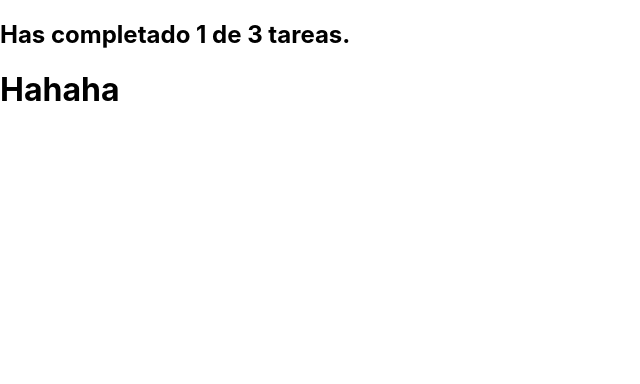
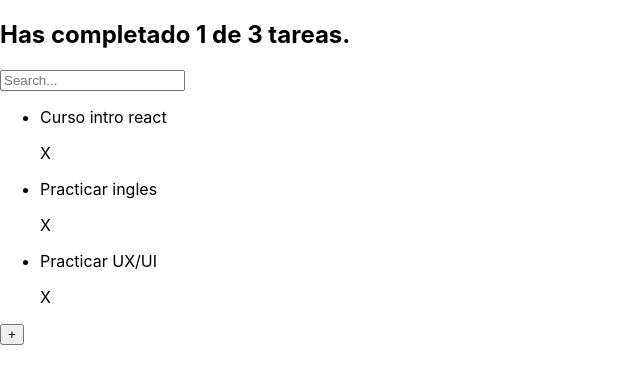
Before and after one commit to johdasgran/devtasks-app, a React (Create React App) app: page / in a window 1280 px wide. Shown: the top 384 px of the page, without its empty margins (0-640 px from the left). Built offline with nearby package versions, Linux system fonts and the light colour scheme.

Commit message:
add components

```diff
--- a/src/App.js
+++ b/src/App.js
@@ -1,10 +1,13 @@
 // import logo from './logo.svg';
 // import './App.css';
 import React from "react";
-import ToDoCounter from "./Components/ToDoCounter";
+import { ToDoCounter } from "./Components/ToDoCounter";
+import { ToDoList } from "./Components/ToDoList";
+import { ToDoItem } from "./Components/ToDoItem";
+import { ToDoButton } from "./Components/ToDoButton";
+import { ToDoSearch } from "./Components/ToDoSearch";
 
-
-const task = [
+const tasks = [
   { text: "Curso intro react", completed: false},
   { text: "Practicar ingles", completed: false},
   { text: "Practicar UX/UI", completed: false}
@@ -13,12 +16,25 @@ const task = [
 
 function App() {
   return (
-    <React.Fragment>
+    <>
       <ToDoCounter />
-        <h1>Hahaha</h1>
+      <ToDoSearch />
+
+    <ToDoList>
+
+    {
+      tasks.map(task => (
+        <ToDoItem key={task.text} text={task.text} />
+      ))
+    }
+
+    </ToDoList>
 
 
-    </React.Fragment>
+    <ToDoButton />
+
+
+    </>
   );
 }
 
--- /dev/null
+++ b/src/Components/ToDoButton.js
@@ -0,0 +1,9 @@
+import React from "react";
+
+function ToDoButton() {
+    return (
+        <button> +</button>
+    );
+}
+
+export { ToDoButton };
--- a/src/Components/ToDoCounter.js
+++ b/src/Components/ToDoCounter.js
@@ -2,10 +2,8 @@ import React from "react";
 
 function ToDoCounter() {
     return (
-        <React.Fragment>
         <h2>Has completado 1 de 3 tareas.</h2>
-        </React.Fragment>
     );
 }
 
-export default ToDoCounter;
+export { ToDoCounter };
--- /dev/null
+++ b/src/Components/ToDoItem.js
@@ -0,0 +1,13 @@
+import React from "react";
+
+function ToDoItem(props) {
+    return (
+        <li>
+        {/* <span>C</span> */}
+        <p>{props.text}</p>
+        <span>X</span>
+        </li>
+    );
+}
+
+export { ToDoItem };
--- /dev/null
+++ b/src/Components/ToDoList.js
@@ -0,0 +1,13 @@
+import React from "react";
+
+function ToDoList (props) {
+    return (
+     <section>
+         <ul>
+             {props.children}
+         </ul>
+     </section>
+    );
+}
+
+export { ToDoList };
--- /dev/null
+++ b/src/Components/ToDoSearch.js
@@ -0,0 +1,9 @@
+import React from "react";
+
+function ToDoSearch() {
+    return (
+        <input placeholder="Search..."/>
+    );
+}
+
+export { ToDoSearch }
```
